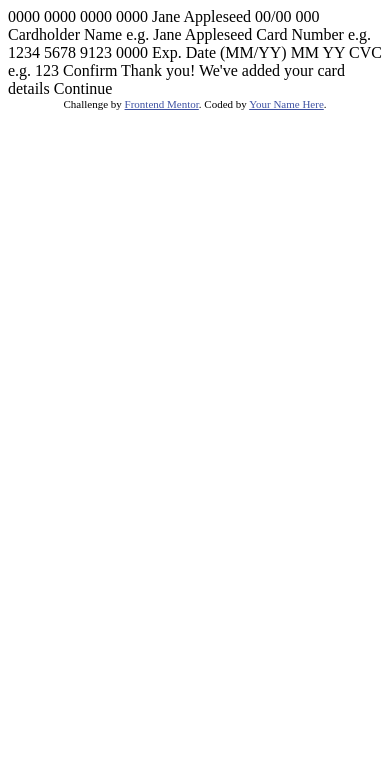
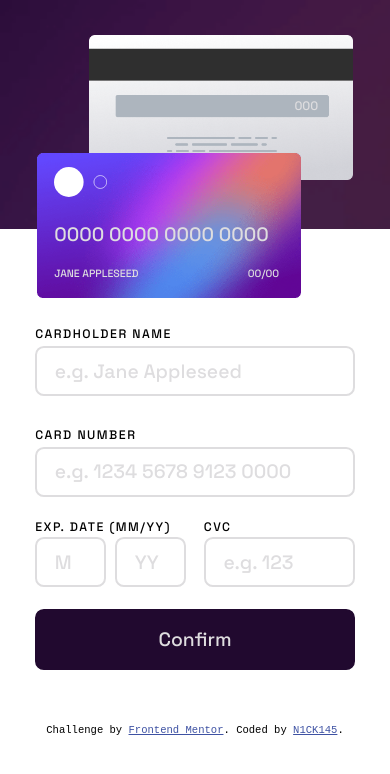
Before and after one commit to N1CK145/frontend-challanges, a plain HTML site: page 004_interactive-card-details-form/index.html in a window 390 px wide. Drawn offline with Linux system fonts and the light colour scheme.

Commit message:
Basic mobile layout

```diff
--- a/004_interactive-card-details-form/index.html
+++ b/004_interactive-card-details-form/index.html
@@ -1,51 +1,136 @@
 <!DOCTYPE html>
 <html lang="en">
-<head>
-  <meta charset="UTF-8">
-  <meta name="viewport" content="width=device-width, initial-scale=1.0"> <!-- displays site properly based on user's device -->
+  <head>
+    <meta charset="UTF-8" />
+    <meta name="viewport" content="width=device-width, initial-scale=1.0" />
+    <!-- displays site properly based on user's device -->
 
-  <link rel="icon" type="image/png" sizes="32x32" href="./images/favicon-32x32.png">
+    <link
+      rel="icon"
+      type="image/png"
+      sizes="32x32"
+      href="./images/favicon-32x32.png"
+    />
 
-  <title>Frontend Mentor | Interactive card details form</title>
+    <link rel="preconnect" href="https://fonts.googleapis.com" />
+    <link rel="preconnect" href="https://fonts.gstatic.com" crossorigin />
+    <link
+      href="https://fonts.googleapis.com/css2?family=Space+Grotesk:wght@500&display=swap"
+      rel="stylesheet"
+    />
 
-  <!-- Feel free to remove these styles or customise in your own stylesheet 👍 -->
-  <style>
-    .attribution { font-size: 11px; text-align: center; }
-    .attribution a { color: hsl(228, 45%, 44%); }
-  </style>
-</head>
-<body>
+    <link rel="stylesheet" href="style.css" />
 
-  0000 0000 0000 0000
-  Jane Appleseed
-  00/00
+    <title>Frontend Mentor | Interactive card details form</title>
 
-  000
+    <!-- Feel free to remove these styles or customise in your own stylesheet 👍 -->
+    <style></style>
+  </head>
 
-  Cardholder Name
-  e.g. Jane Appleseed
+  <body>
+    <div class="card-section">
+      <div class="cards">
+        <div class="card-wrapper">
+          <img
+            class="credit-card credit-card-back"
+            src="./images/bg-card-back.png"
+            alt="card-back"
+          />
+          <span class="credit-card-information cvc">000</span>
+        </div>
+        <div class="card-wrapper">
+          <img
+            class="credit-card credit-card-front"
+            src="./images/bg-card-front.png"
+            alt="card-front"
+          />
 
-  Card Number
-  e.g. 1234 5678 9123 0000
+          <img class="logo" src="images/card-logo.svg" alt="card-logo" />
+          <span class="credit-card-information credit-card-number"
+            >0000 0000 0000 0000</span
+          >
+          <span class="credit-card-information credit-card-owner"
+            >Jane Appleseed</span
+          >
+          <span class="credit-card-information credit-card-exp-date"
+            >00/00</span
+          >
+        </div>
+      </div>
+    </div>
 
-  Exp. Date (MM/YY)
-  MM
-  YY
+    <div class="form-wrapper">
+      <form action="POST" class="form credit-card-information flex">
+        <div>
+          <label for="card-holder">Cardholder Name</label>
+          <input
+            class="form-input"
+            type="text"
+            name="card-holder"
+            id="card-holder"
+            placeholder="e.g. Jane Appleseed"
+          />
+        </div>
 
-  CVC
-  e.g. 123
+        <div>
+          <label for="card-number">Card Number</label>
+          <input
+            class="form-input"
+            type="text"
+            name="card-number"
+            id="card-number"
+            placeholder="e.g. 1234 5678 9123 0000"
+          />
+        </div>
 
-  Confirm
+        <div class="further-data">
+          <label for="card-number">Exp. Date (MM/YY)</label>
+          <div class="exp-date">
+            <input
+              class="form-input"
+              type="number"
+              min="1"
+              max="12"
+              name="exp-date-month"
+              id="exp-date-month"
+              placeholder="MM"
+            />
+            <input
+              class="form-input"
+              type="text"
+              min="1"
+              max="99"
+              name="exp-date-year"
+              id="exp-date-year"
+              placeholder="YY"
+            />
+          </div>
 
-  <!-- Completed state start -->
+          <label for="cvc">cvc</label>
+          <div class="cvc">
+            <input
+              class="form-input"
+              type="number"
+              min="0"
+              max="999"
+              name="cvc"
+              id="cvc"
+              placeholder="e.g. 123"
+            />
+          </div>
+        </div>
 
-  Thank you!
-  We've added your card details
-  Continue
+        <button class="btn btn-submit" type="submit">Confirm</button>
+      </form>
+    </div>
+  </body>
 
-  <div class="attribution">
-    Challenge by <a href="https://www.frontendmentor.io?ref=challenge" target="_blank">Frontend Mentor</a>.
-    Coded by <a href="#">Your Name Here</a>.
-  </div>
-</body>
+  <footer>
+    <div class="attribution">
+      Challenge by
+      <a href="https://www.frontendmentor.io?ref=challenge" target="_blank"
+        >Frontend Mentor</a
+      >. Coded by <a href="#">N1CK145</a>.
+    </div>
+  </footer>
 </html>
--- /dev/null
+++ b/004_interactive-card-details-form/style.css
@@ -0,0 +1,254 @@
+:root {
+  --clr-neutral-200: hsl(278, 68%, 11%);
+  --clr-neutral-400: hsl(279, 6%, 55%);
+  --clr-neutral-700: hsl(270, 3%, 87%);
+  --clr-neutral-900: hsl(0, 0%, 100%);
+
+  --clr-primary-red-400: hsl(0, 100%, 66%);
+
+  --ff-primary: "Space Grotesk";
+
+  font-family: var(--ff-primary, 500);
+  color: var(--clr-primary-400);
+}
+
+* {
+  font-size: 1.1rem;
+}
+
+.attribution {
+  margin-top: 3rem;
+  text-align: center;
+  font-family: "Courier New", Courier, monospace;
+  font-size: 0.6rem;
+}
+
+.attribution a {
+  color: hsl(228, 45%, 44%);
+  font-size: 1em;
+}
+
+/* RESET */
+
+/*
+    1. Use a more-intuitive box-sizing model.
+  */
+*,
+*::before,
+*::after {
+  box-sizing: border-box;
+}
+/*
+      2. Remove default margin
+    */
+* {
+  margin: 0;
+}
+/*
+      Typographic tweaks!
+      3. Add accessible line-height
+      4. Improve text rendering
+    */
+body {
+  line-height: 1.5;
+  -webkit-font-smoothing: antialiased;
+}
+/*
+      5. Improve media defaults
+    */
+img,
+picture,
+video,
+canvas,
+svg {
+  display: block;
+  max-width: 100%;
+}
+/*
+      6. Remove built-in form typography styles
+    */
+input,
+button,
+textarea,
+select {
+  font: inherit;
+}
+/*
+      7. Avoid text overflows
+    */
+p,
+h1,
+h2,
+h3,
+h4,
+h5,
+h6 {
+  overflow-wrap: break-word;
+}
+/*
+      8. Create a root stacking context
+    */
+#root,
+#__next {
+  isolation: isolate;
+}
+
+/*
+
+         UTILITIES
+
+  */
+
+.flex {
+  display: flex;
+  flex-direction: column;
+  gap: var(--gap, 1.2rem);
+}
+
+.btn {
+  border-radius: 0.5rem;
+  width: 100%;
+  padding-block: 0.8rem;
+  border-style: solid;
+}
+
+/*
+    CARDS
+*/
+
+.card-section {
+  width: 100%;
+  height: 13rem;
+
+  background: url(./images/bg-main-mobile.png) no-repeat center center fixed;
+  -webkit-background-size: cover;
+  -moz-background-size: cover;
+  -o-background-size: cover;
+  background-size: cover;
+  aspect-ratio: 16/9;
+}
+
+.cards {
+  position: relative;
+  width: min(100%, 20rem);
+  margin: 0 auto;
+  padding-top: 2rem;
+  height: 100%;
+}
+
+.credit-card {
+  position: absolute;
+  width: 75%;
+}
+
+.credit-card-back {
+  z-index: 10;
+  right: 1rem;
+}
+
+.credit-card-front {
+  z-index: 11;
+
+  left: 1rem;
+  top: 6.7rem;
+}
+
+.card-wrapper {
+  position: relative;
+}
+
+.card-wrapper .credit-card-information {
+  position: absolute;
+  z-index: 20;
+  color: var(--clr-neutral-700);
+}
+
+.card-wrapper .logo {
+  position: absolute;
+  z-index: 20;
+  width: 3rem;
+
+  top: 7.5rem;
+  left: 2rem;
+}
+
+.card-wrapper .credit-card-number {
+  top: 10.5rem;
+  left: 2rem;
+}
+
+.card-wrapper .credit-card-owner {
+  top: 13.1rem;
+  left: 2rem;
+  font-size: 0.6rem;
+
+  text-transform: uppercase;
+}
+
+.card-wrapper .credit-card-exp-date {
+  top: 13.1rem;
+  left: 13rem;
+  font-size: 0.6rem;
+}
+
+.card-wrapper .cvc {
+  position: absolute;
+  top: 3.5rem;
+  right: 3rem;
+  font-size: 0.7rem;
+}
+
+/*
+
+    FORM
+
+*/
+
+.form-wrapper {
+  margin-top: 5rem;
+  padding-inline: 2rem;
+}
+
+.form label {
+  text-transform: uppercase;
+  font-size: 0.7rem;
+  font-weight: 500;
+  letter-spacing: 1.5px;
+}
+
+.form input {
+  border-radius: 0.5rem;
+  border-style: solid;
+  border-color: var(--clr-neutral-700);
+  padding: 0.5rem 1rem;
+  width: 100%;
+}
+
+.form input::placeholder {
+  color: var(--clr-neutral-700);
+}
+
+.further-data {
+  display: grid;
+  grid-template-columns: 1fr 1fr;
+  column-gap: 1rem;
+}
+
+.exp-date {
+  grid-row: 2;
+}
+
+.exp-date,
+.cvc {
+  display: flex;
+  gap: 0.5rem;
+}
+
+.btn-submit {
+  --clr-bg: var(--clr-neutral-200);
+  --clr-fg: var(--clr-neutral-700);
+
+  border-color: var(--clr-bg);
+  background-color: var(--clr-bg);
+  color: var(--clr-fg);
+}
```
